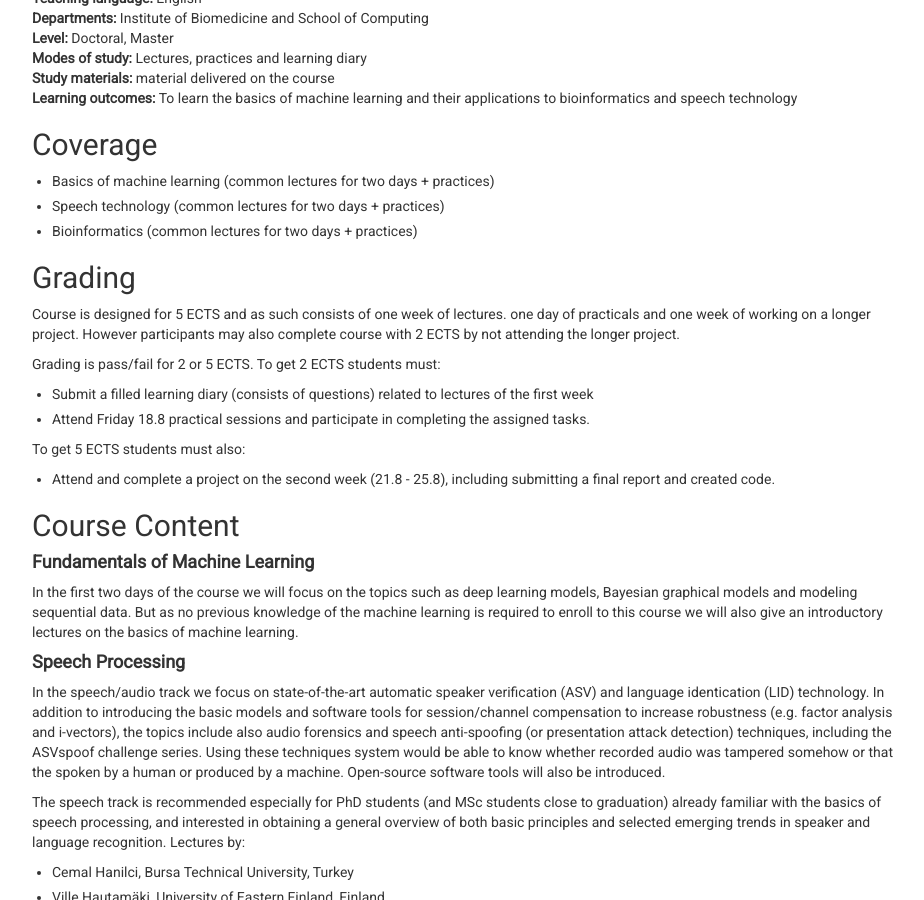
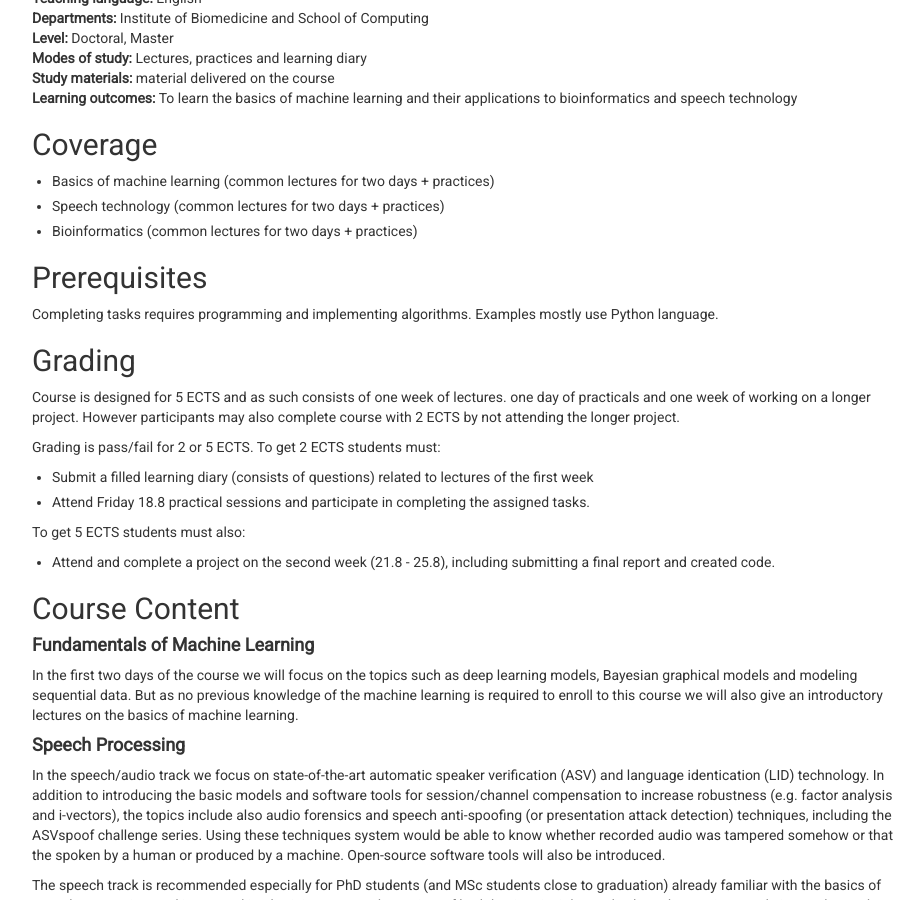
Before and after one commit to abrahamwoubie/Summer_School_RL, a Jekyll site: the page built from index.md, in a window 1280 px wide and 900 px high, scrolled down 516 px. Shown: the whole window, without its empty margins (173-1097 px from the left). Built offline with Jekyll 4.4.1, drawn with Linux system fonts in a browser that asks for light colours; nearby versions of some CDN libraries.

Commit message:
Added prerequisites chapter in index

```diff
--- a/index.md
+++ b/index.md
@@ -26,6 +26,11 @@ title: MLABST'17
 * Basics of machine learning (common lectures for two days + practices)
 * Speech technology (common lectures for two days + practices)
 * Bioinformatics (common lectures for two days + practices)
+
+## Prerequisites
+
+Completing tasks requires programming and implementing algorithms.
+Examples mostly use Python language.
 
 ## Grading
 
```
